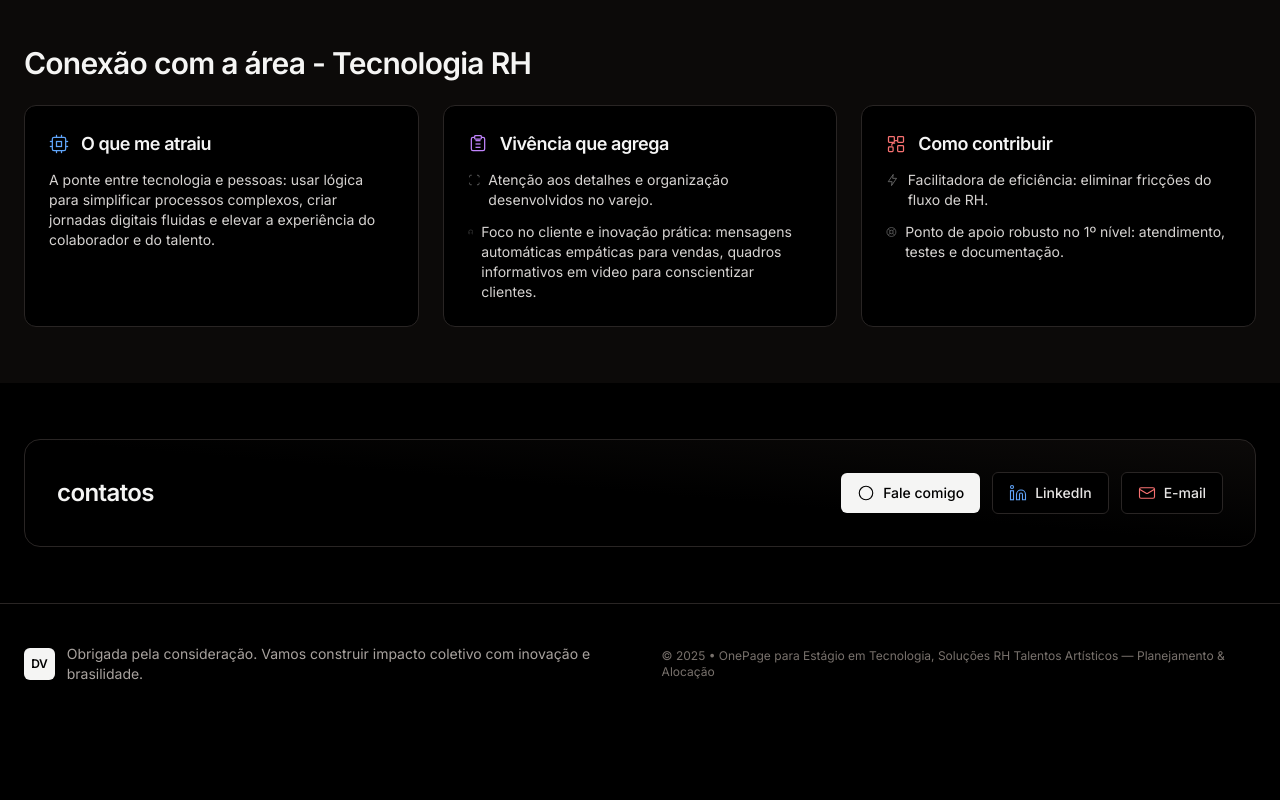
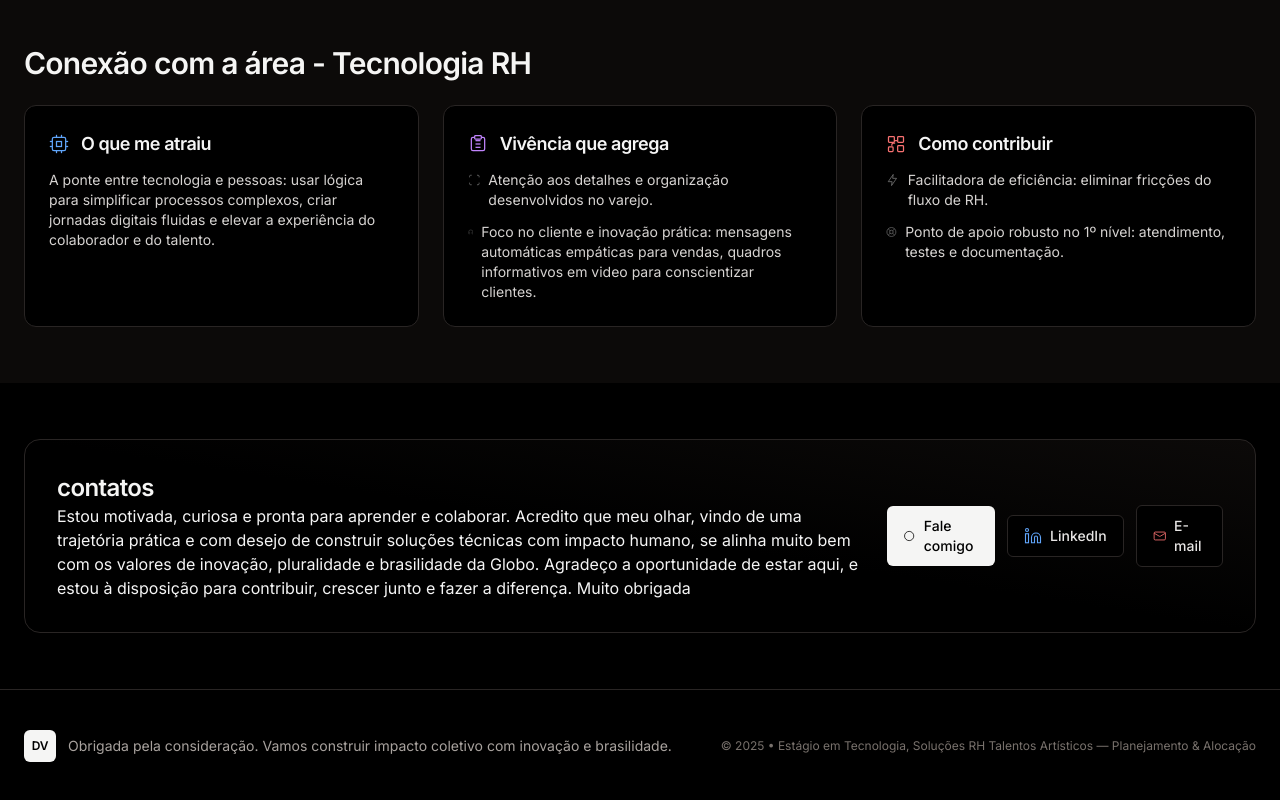
Before and after one commit to Day-vilela/OnePage-Estagiar, a plain HTML site: page index.html in a window 1280 px wide. Shown: the part 2022-2822 px from the top of the page. Before the commit the page ends 2746 px from the top, so only its background shows below. Drawn offline with nearby package versions, Linux system fonts and the light colour scheme.

Commit message:
Enhance contacts section and update footer text
Added a personal statement to the contacts section and updated the footer text.

```diff
--- a/index.html
+++ b/index.html
@@ -1224,6 +1224,8 @@
               >
                 contatos
               </h3>
+              <p>Estou motivada, curiosa e pronta para aprender e colaborar. Acredito que meu olhar, vindo de uma trajetória prática e com desejo de construir soluções técnicas com impacto humano, se alinha muito bem com os valores de inovação, pluralidade e brasilidade da Globo.
+Agradeço a oportunidade de estar aqui, e estou à disposição para contribuir, crescer junto e fazer a diferença. Muito obrigada</p>
             </div>
             <div class="flex items-center gap-3">
               <a
@@ -1323,7 +1325,7 @@
           </p>
         </div>
         <div class="text-xs text-stone-500" style="">
-          © 2025 • OnePage para Estágio em Tecnologia, Soluções RH Talentos
+          © 2025 • Estágio em Tecnologia, Soluções RH Talentos
           Artísticos — Planejamento &amp; Alocação
         </div>
       </div>
```
